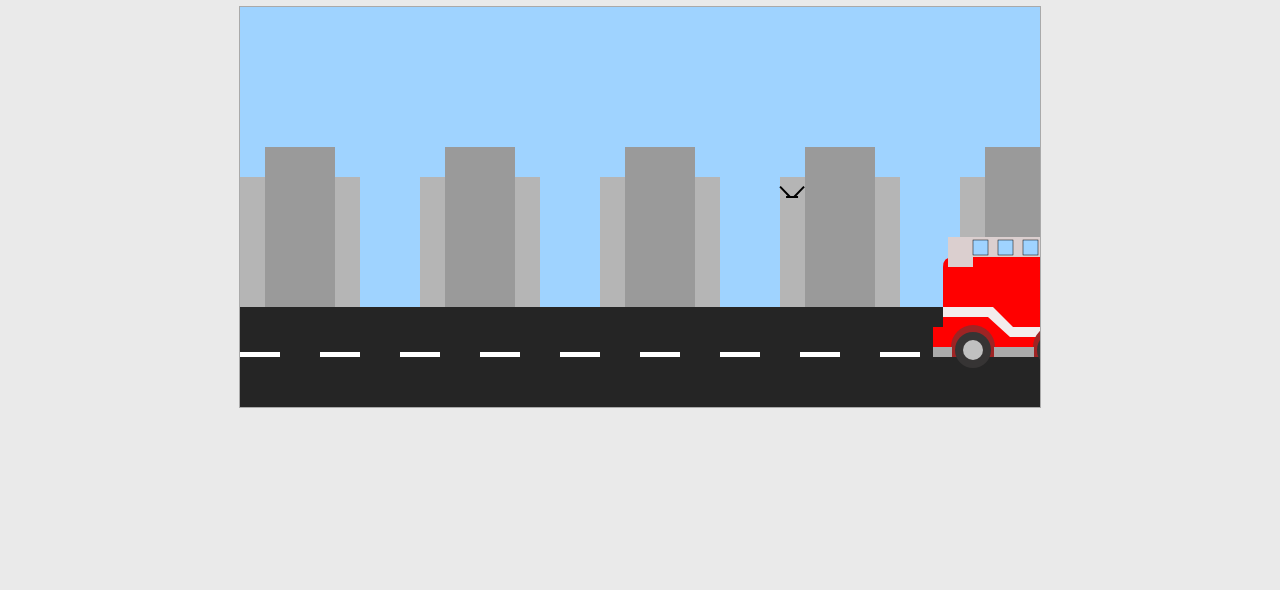
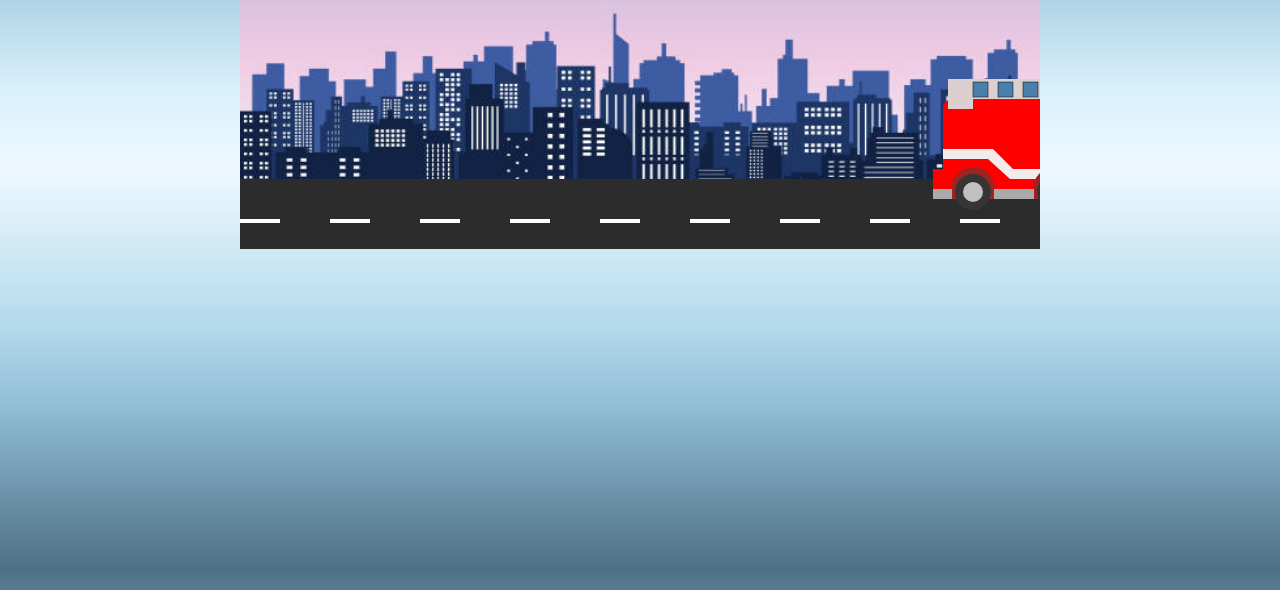
Before and after one commit to dianasgit/CG_work1_truck_animation, a plain HTML site: page index.html in a window 1280 px wide. Shown: the part 231-821 px from the top of the page. Before the commit the page ends 800 px from the top, so only its background shows below. Drawn offline with Linux system fonts and the light colour scheme.

Commit message:
pronto ok

```diff
--- a/index.html
+++ b/index.html
@@ -11,21 +11,24 @@
 		height: 100%;
 	}
 	body {
-            background: #eaeaea;
-            font-family: Arial;
-            display: flex;
-            justify-content: center;
 		align-items: center;
 		text-align: center;
-        }
-        canvas {
-            background: white;
-            border: 1px solid #aaa;
+		background: linear-gradient(
+			180deg,
+			#4f6f85 0%,
+			#6f9fb8 10%,
+			#8fbdd4 20%,
+			#d9f0fb 40%,
+			#eef9ff 50%,
+			#b3d9eb 70%,
+			#8fbdd4 80%,
+			#4f6f85 100%
+		);
 	}
 	</style>
 </head>
+
 <body>
-
 <div>
 	<h1>Trabalho de 62229 - C2D</h1>
 	<canvas id="canvas" width="800" height="400"></canvas>
@@ -40,20 +43,16 @@
 
 	const cenario = new Cenario(canvas);
 	const caminhao = new Truck(-200, cenario.centerY + 50, canvas.width); // inicia fora da tela
-    const andorinha = new Andorinha(cenario.centerX - 200, cenario.centerY - 80);
+	const andorinha = new Andorinha(cenario.centerX - 200, cenario.centerY -100);
 
 	function animar() {
 		cenario.draw();
-
 		caminhao.update();
 		caminhao.draw(cenario.ctx);
-
 		andorinha.seguir(caminhao.x, caminhao.y);
 		andorinha.draw(cenario.ctx);
-
 		requestAnimationFrame(animar);
 	}
-
 	animar();
 </script>
 
--- a/js/camiao.js
+++ b/js/camiao.js
@@ -1,4 +1,3 @@
-// ===== CAMINHÃO =====
 class TruckPart {
     constructor(truck) {
         this.truck = truck;
@@ -29,12 +28,14 @@ class Lataria extends TruckPart {
         ctx.closePath();
         ctx.fill();
 
+        //frente
+        ctx.fillStyle = "#faf8f8";
+        ctx.fillRect(x + w, y + h - 50, 5, 30);
         ctx.fillStyle = "#aaaaaa";
-        ctx.fillRect(x - 10, y + h - 10, 170, 10);
+        ctx.fillRect(x - 10, y + h - 10, 170, 10); //parte de baixo
         ctx.fillRect(x + w - 12, y + h - 30, 23, 30);
         ctx.fillRect(x + w + 5, y + h - 50, 5, 30);
-        ctx.fillStyle = "#faf8f8";
-        ctx.fillRect(x + w, y + h - 50, 5, 30);
+
     }
 }
 
@@ -93,10 +94,10 @@ class Escada extends TruckPart {
         ctx.fillRect(x + 5, y - 20, 95, 20);
         ctx.fillRect(x + 5, y - 20, 25, 30);
 
-        ctx.fillStyle = "#9fd3ff";
+        ctx.fillStyle = "#497faaff";
         ctx.strokeStyle = "black";
         ctx.lineWidth = 0.5;
-
+            //desenho dos quadrado internos da escada
         [30, 55, 80].forEach(dx => {
             ctx.fillRect(x + dx, y - 17, 15, 15);
             ctx.strokeRect(x + dx, y - 17, 15, 15);
--- a/js/cenario.js
+++ b/js/cenario.js
@@ -1,10 +1,17 @@
-// ===== CENARIO =====
 class Cenario {
   constructor(canvas) {
 	this.canvas = canvas;
 	this.ctx = canvas.getContext("2d");
 	this.centerX = canvas.width / 2;
 	this.centerY = canvas.height / 2;
+
+	this.fundo = new Image();
+	this.fundo.src = "media/fundo.png";
+	this.fundoCarregado = false;
+
+	this.fundo.onload = () => {
+	  this.fundoCarregado = true;
+	};
   }
 
   draw() {
@@ -13,35 +20,23 @@ class Cenario {
 
 	ctx.clearRect(0, 0, width, height);
 
-        // Céu
-        ctx.fillStyle = "#9fd3ff";
-        ctx.fillRect(0, 0, width, height);
-
-        // Prédios (estáticos)
-        const larguraPredio = 180;
-        const numPredios = 12;
-
-        for (let i = 0; i < numPredios; i++) {
-            const x = i * larguraPredio;
-
-            ctx.fillStyle = "#b5b5b5";
-            ctx.fillRect(x, this.centerY - 30, 120, 130);
-            ctx.fillStyle = "#9a9a9a";
-            ctx.fillRect(x + 25, this.centerY - 60, 70, 160);
+	// Fundo
+	if (this.fundoCarregado) {
+	  ctx.drawImage(this.fundo, 0, 0, width, height);
 	}
 
 	// Rua
-        ctx.fillStyle = "#252525";
-        ctx.fillRect(0, this.centerY + 100, width, 100);
+	ctx.fillStyle = "#2c2c2cff";
+	ctx.fillRect(0, this.centerY + 130, width, 100);
 
 	// Faixas
-        const larguraFaixa = 80;
+	const larguraFaixa = 90;
 	const numFaixas = 20;
 
+	ctx.fillStyle = "#fff";
 	for (let i = 0; i < numFaixas; i++) {
 	  const x = i * larguraFaixa;
-            ctx.fillStyle = "#fff";
-            ctx.fillRect(x, this.centerY + 145, 40, 5);
+	  ctx.fillRect(x, this.centerY + 170, 40, 4);
 	}
   }
 }
--- a/js/companheiro.js
+++ b/js/companheiro.js
@@ -1,31 +1,30 @@
 class Andorinha {
     constructor(x, y) {
-        this.x = x;
-        this.y = y;
+        this.anX = x;
+        this.anY = y;
         this.fase = 0;
     }
 
     seguir(alvoX, alvoY) {
-        this.x += (alvoX - this.x - 60) * 0.03;
-        this.y += (alvoY - this.y - 60) * 0.05;
+        this.anX += (alvoX - this.anX - 60) *0.03;
+        this.anY += (alvoY - this.anY -150) * 0.05;
         this.fase += 0.3;
     }
 
     draw(ctx) {
-        ctx.strokeStyle = "#000";
         ctx.lineWidth = 2;
 
         ctx.beginPath();
-        ctx.moveTo(this.x, this.y);
-        ctx.lineTo(this.x + 12, this.y);
+        ctx.moveTo(this.anX, this.anY);
+        ctx.lineTo(this.anX + 12, this.anY); //corpo do pássaro
         ctx.stroke();
 
-        const asa = Math.sin(this.fase) * 6;
+        const asa = Math.sin(this.fase) * 10; //varia entre +-10
         ctx.beginPath();
-        ctx.moveTo(this.x + 4, this.y);
-        ctx.lineTo(this.x - 6, this.y - 6 - asa);
-        ctx.moveTo(this.x + 8, this.y);
-        ctx.lineTo(this.x + 18, this.y - 6 - asa);
+        ctx.moveTo(this.anX + 4, this.anY);
+        ctx.lineTo(this.anX - 6, this.anY - asa);//asa esquerda
+        ctx.moveTo(this.anX + 8, this.anY);
+        ctx.lineTo(this.anX + 18, this.anY  - asa); //asa direita
         ctx.stroke();
     }
 }
```
Also changed, not shown: media/fundo.png (added). Lines whose indentation alone changed are shown as unchanged.
